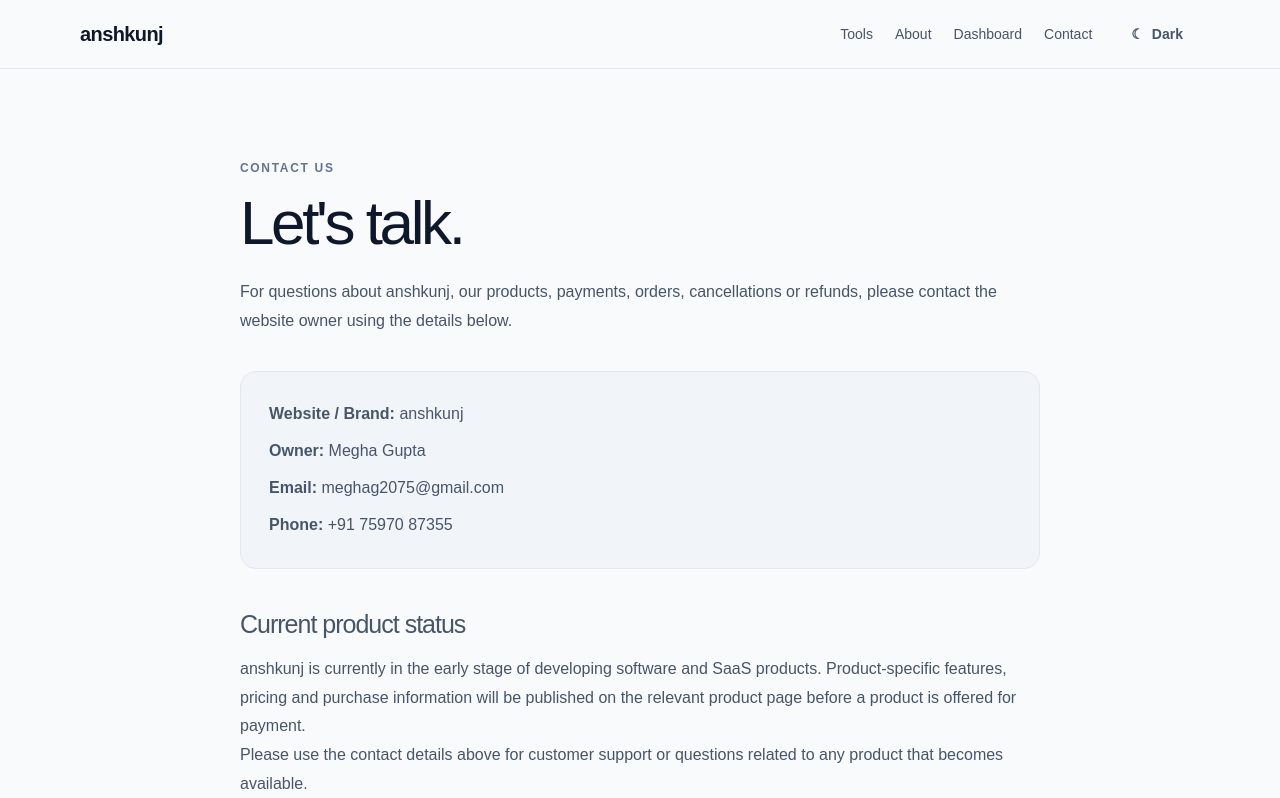
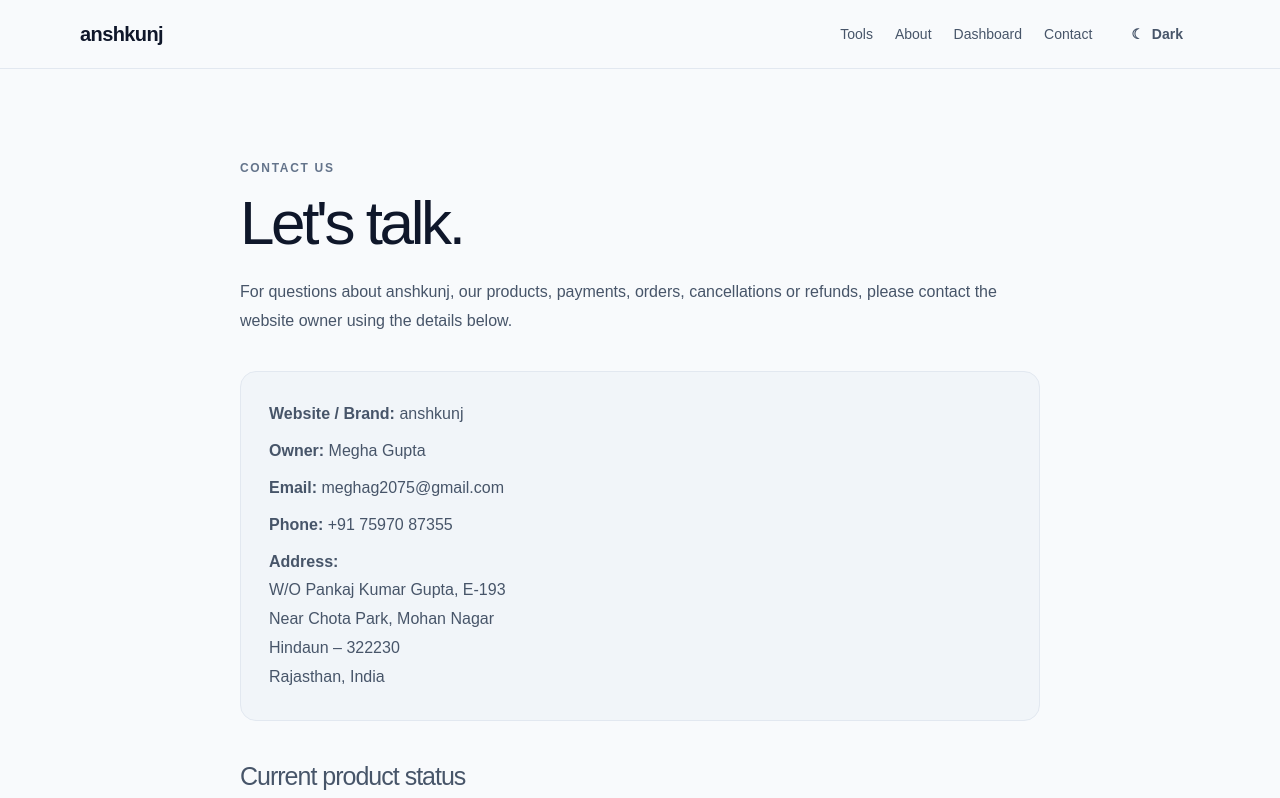
Before and after one commit to anshkunj/ak-project, a Next.js app: page /contact in a window 1280 px wide. Shown: the top 798 px of the page. Built offline with nearby package versions, Linux system fonts and the light colour scheme.

Commit message:
Add business address to contact page

```diff
--- a/src/app/(business)/contact/page.tsx
+++ b/src/app/(business)/contact/page.tsx
@@ -24,6 +24,13 @@ export default function ContactPage() {
               <strong>Phone:</strong>{" "}
               <a href="tel:+917597087355">+91 75970 87355</a>
             </p>
+            <p>
+              <strong>Address:</strong><br />
+              W/O Pankaj Kumar Gupta, E-193<br />
+              Near Chota Park, Mohan Nagar<br />
+              Hindaun – 322230<br />
+              Rajasthan, India
+            </p>
           </div>
 
           <h2>Current product status</h2>
```
